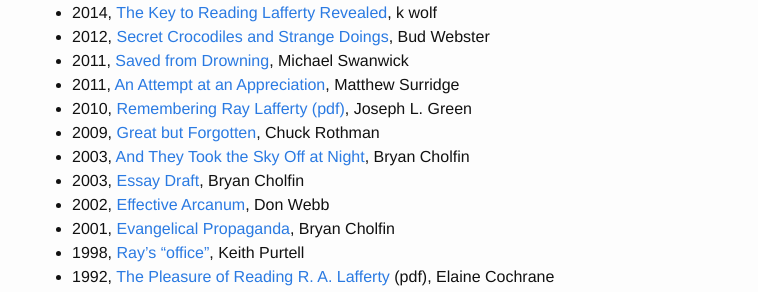
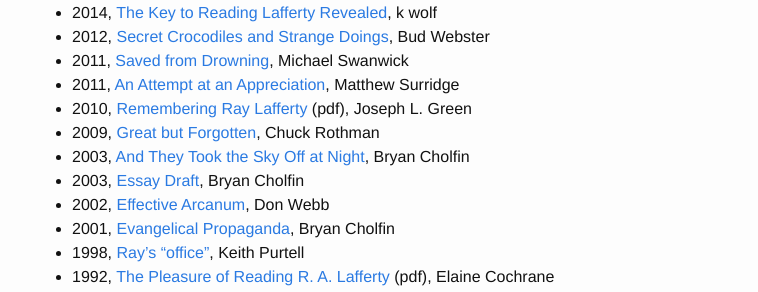
Before and after one commit to ralafferty/ralafferty.github.io, a Jekyll site: the page built from biography.md, in a window 1280 px wide and 900 px high, scrolled down 583 px. Shown: the part 160-452 px from the top of the window, without its empty margins (238-996 px from the left). Built offline with Jekyll 4.4.1, drawn with Linux system fonts in a browser that asks for light colours; nearby versions of some CDN libraries.

Commit message:
minor edit

```diff
--- a/biography.md
+++ b/biography.md
@@ -34,7 +34,7 @@ redirect_from: /tributes/
 * 2012, [Secret Crocodiles and Strange Doings](https://grantvillegazette.com/wp/article/publish-516/), Bud Webster
 * 2011, [Saved from Drowning](http://floggingbabel.blogspot.com/2011/04/r-lafferty-saved-from-drowning.html), Michael Swanwick
 * 2011, [An Attempt at an Appreciation](http://www.blackgate.com/2011/03/27/ra-lafferty-an-attempt-at-an-appreciation/), Matthew Surridge
-* 2010, [Remembering Ray Lafferty (pdf)](http://efanzines.com/Challenger/Challenger-32.pdf), Joseph L. Green
+* 2010, [Remembering Ray Lafferty](http://efanzines.com/Challenger/Challenger-32.pdf) (pdf), Joseph L. Green
 * 2009, [Great but Forgotten](http://greatbutforgotten.blogspot.com/2009/05/r-lafferty-author.html), Chuck Rothman
 * 2003, [And They Took the Sky Off at Night](http://greatsfandf.com/AUTHORS/LAFFERTY/CholfinOnLafferty.html), Bryan Cholfin
 * 2003, [Essay Draft](/archive/2003/bcholfin/bcholfin-2003-09.txt), Bryan Cholfin
```
